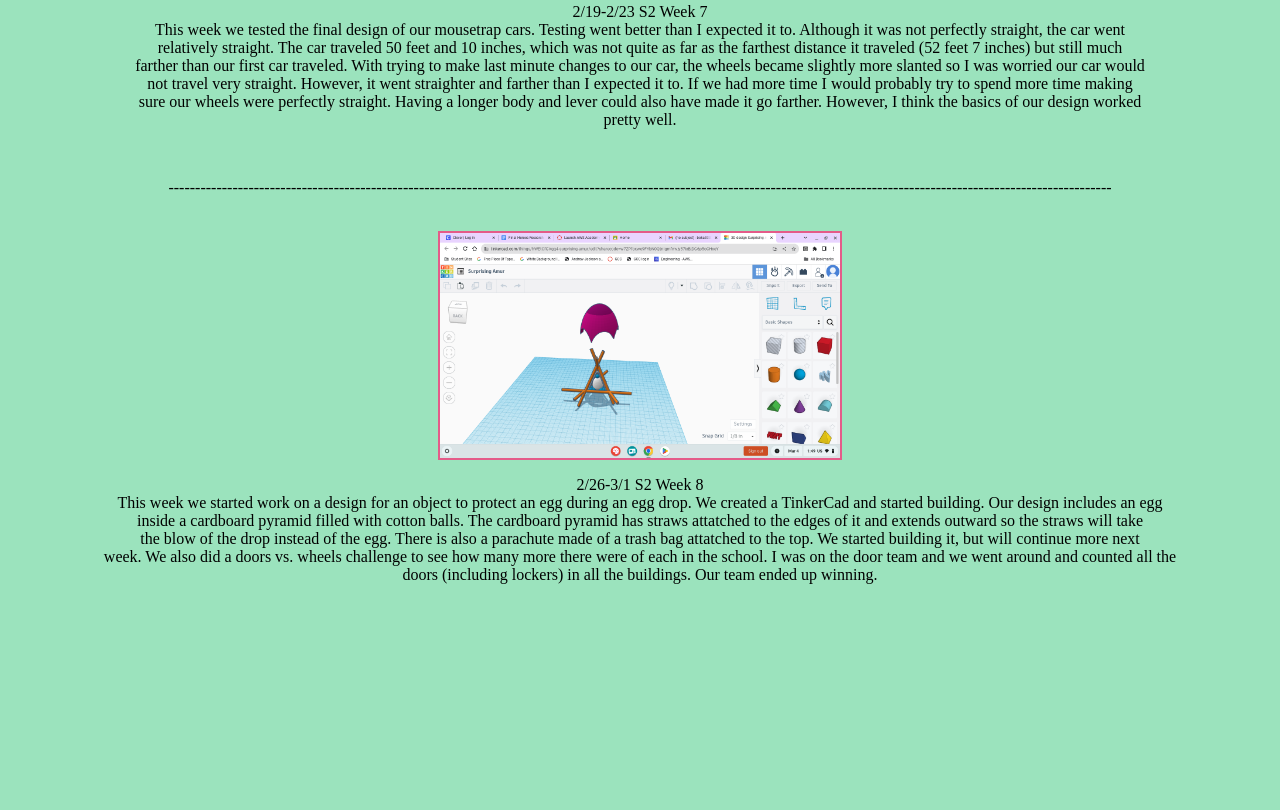
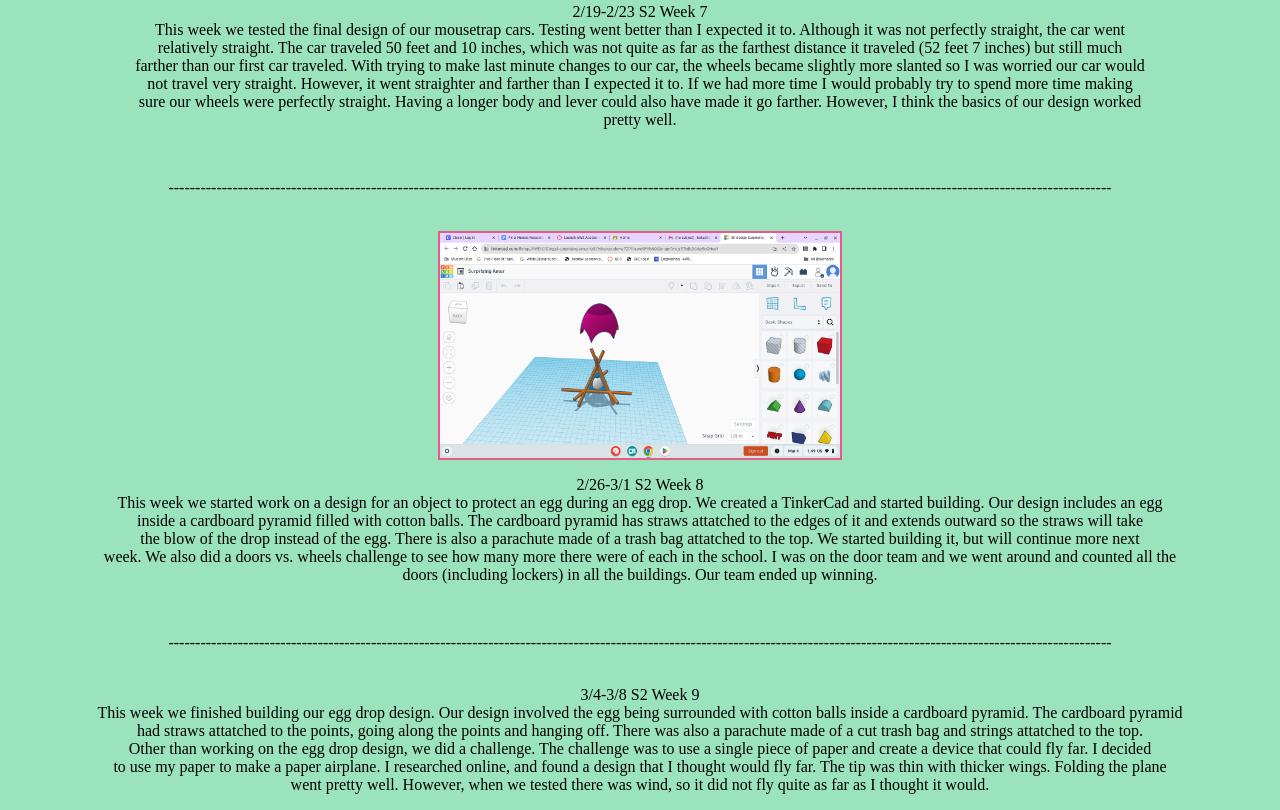
Before and after one commit to Br00klynO/Engineering, a plain HTML site: page index.html in a window 1280 px wide. Shown: the part 10533-11343 px from the top of the page. Before the commit the page ends 11133 px from the top, so only its background shows below. Drawn offline with Linux system fonts and the light colour scheme.

Commit message:
S2 Week 9

```diff
--- a/index.html
+++ b/index.html
@@ -541,6 +541,25 @@
             </center>
         </p>
 
+         <p>
+            <br>
+            <center>
+            ---------------------------------------------------------------------------------------------------------------------------------------------------------------------------------
+            </center>
+            <br>
+        </p>
+
+        <p>
+            <center>
+            3/4-3/8 S2 Week 9<br>
+            This week we finished building our egg drop design. Our design involved the egg being surrounded with cotton balls inside a cardboard pyramid. The cardboard pyramid<br>
+            had straws attatched to the points, going along the points and hanging off. There was also a parachute made of a cut trash bag and strings attatched to the top. <br>
+            Other than working on the egg drop design, we did a challenge. The challenge was to use a single piece of paper and create a device that could fly far. I decided<br>
+            to use my paper to make a paper airplane. I researched online, and found a design that I thought would fly far. The tip was thin with thicker wings. Folding the plane<br>
+            went pretty well. However, when we tested there was wind, so it did not fly quite as far as I thought it would.<br>
+            </center>
+        </p>
+
     </body>
 
 </html>
```
